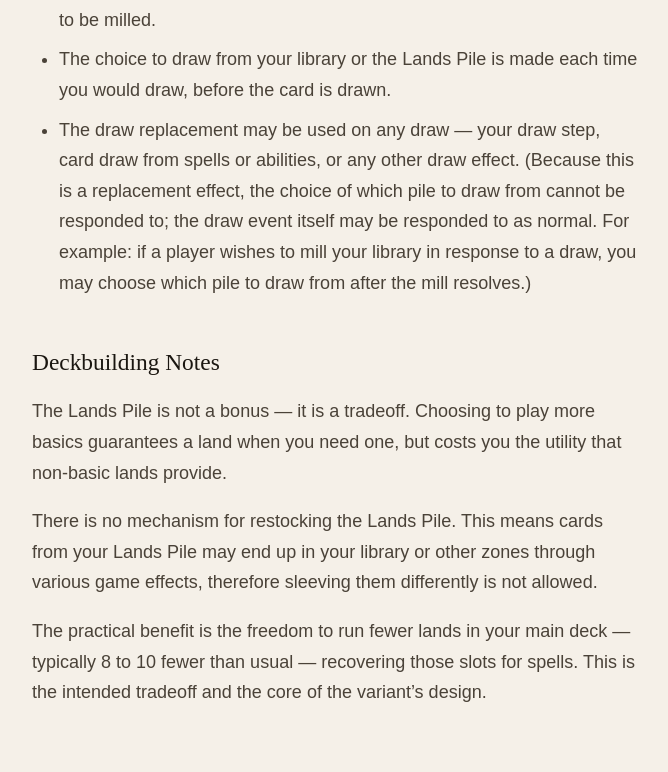
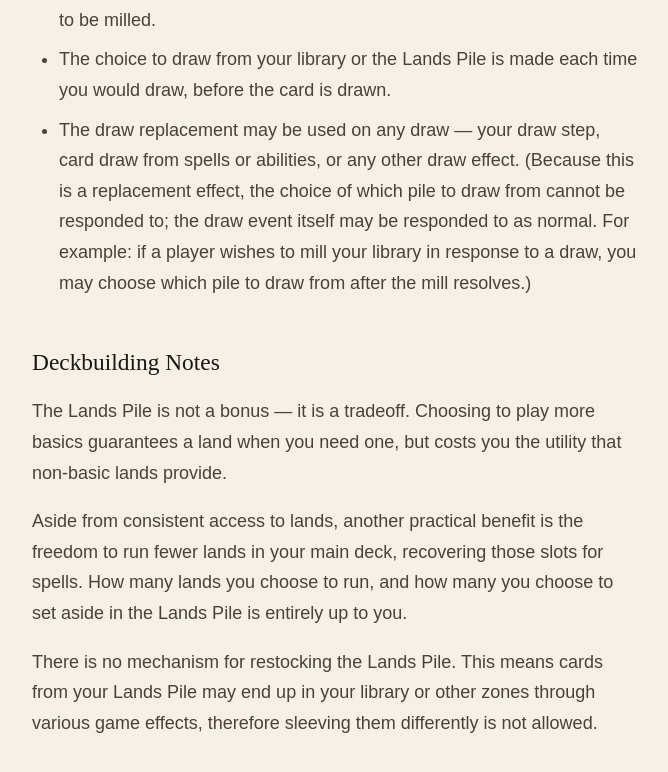
Before and after one commit to murtaugh/MTG-Lands-Pile, a Jekyll site: the page built from index.md, in a window 1280 px wide and 900 px high, scrolled down 1735 px. Shown: the top 772 px of the window, without its empty margins (304-972 px from the left). Built offline with Jekyll 4.4.1, drawn with Linux system fonts in a browser that asks for light colours; some web fonts are replaced.

Commit message:
Update index.md

```diff
--- a/index.md
+++ b/index.md
@@ -51,6 +51,6 @@ Players draw an opening hand of 6 and proceed through the normal mulligan proces
 
 The Lands Pile is not a bonus — it is a tradeoff. Choosing to play more basics guarantees a land when you need one, but costs you the utility that non-basic lands provide.
 
+Aside from consistent access to lands, another practical benefit is the freedom to run fewer lands in your main deck, recovering those slots for spells. How many lands you choose to run, and how many you choose to set aside in the Lands Pile is entirely up to you.
+
 There is no mechanism for restocking the Lands Pile. This means cards from your Lands Pile may end up in your library or other zones through various game effects, therefore sleeving them differently is not allowed.
-
-The practical benefit is the freedom to run fewer lands in your main deck — typically 8 to 10 fewer than usual — recovering those slots for spells. This is the intended tradeoff and the core of the variant's design.
```
